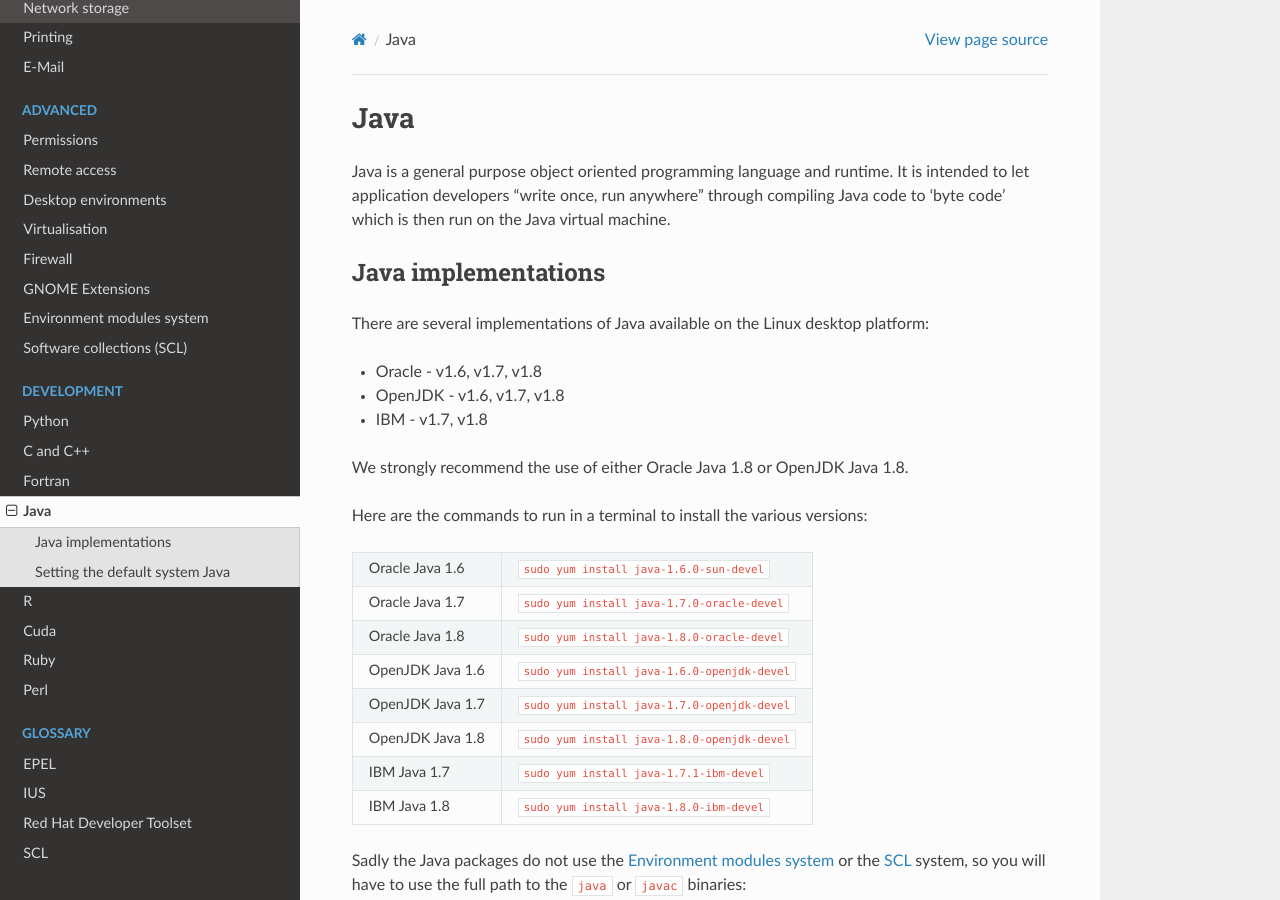
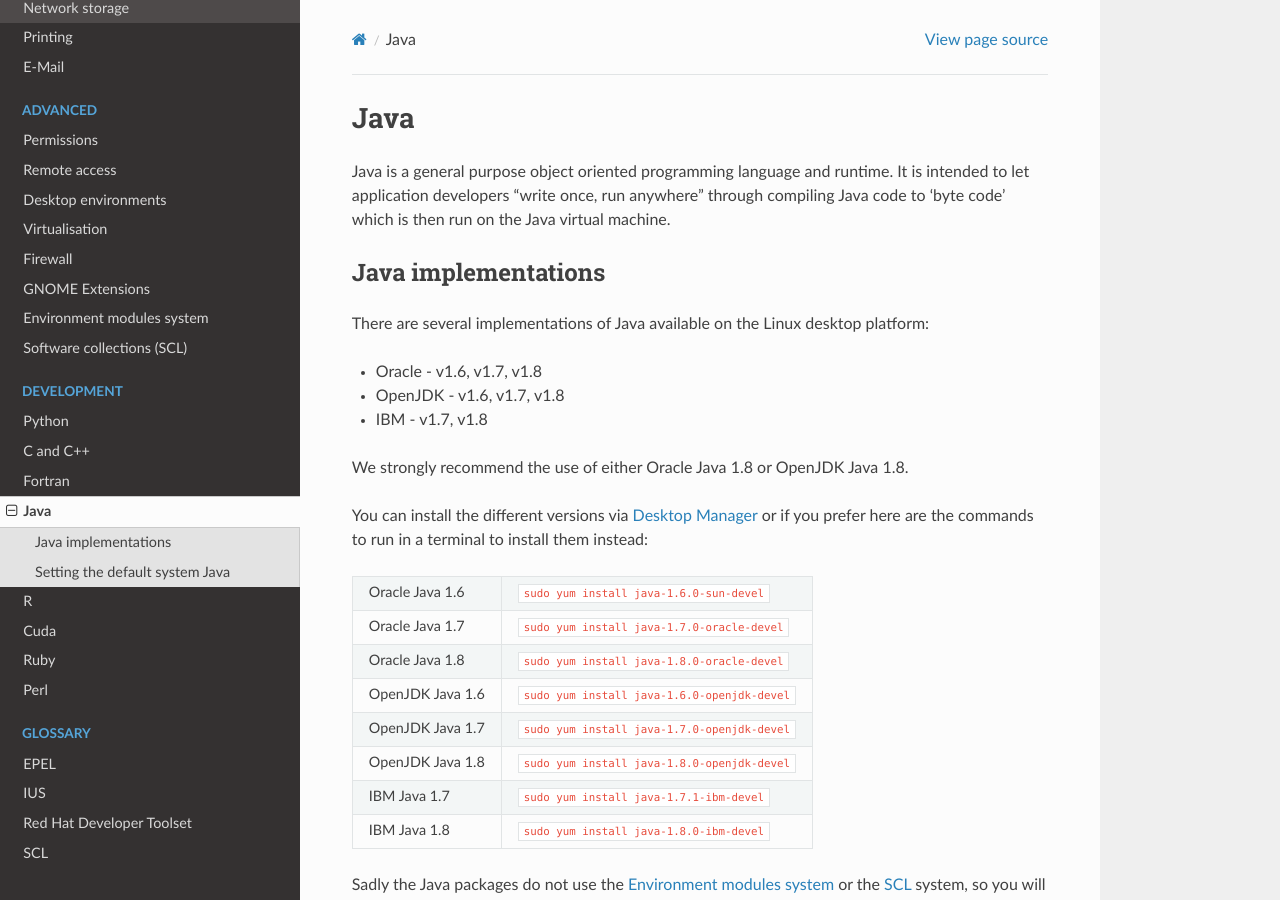
Before and after one commit to southampton/linuxdesktopdocs, a Sphinx documentation site: the page built from docs/java.rst, in a window 1280 px wide and 900 px high. Built offline with Sphinx 7.4.7 and the Read the Docs theme 2.0.0, drawn with Linux system fonts in a browser that asks for light colours.

Commit message:
small update to reference deskctl for java

```diff
--- a/docs/java.rst
+++ b/docs/java.rst
@@ -18,7 +18,8 @@
 
 We strongly recommend the use of either Oracle Java 1.8 or OpenJDK Java 1.8.
 
-Here are the commands to run in a terminal to install the various versions:
+You can install the different versions via :doc:`deskctl` or if you prefer
+here are the commands to run in a terminal to install them instead:
 
 +--------------------+--------------------------------------------------------+
 | Oracle Java 1.6    | ``sudo yum install java-1.6.0-sun-devel``              |
```
